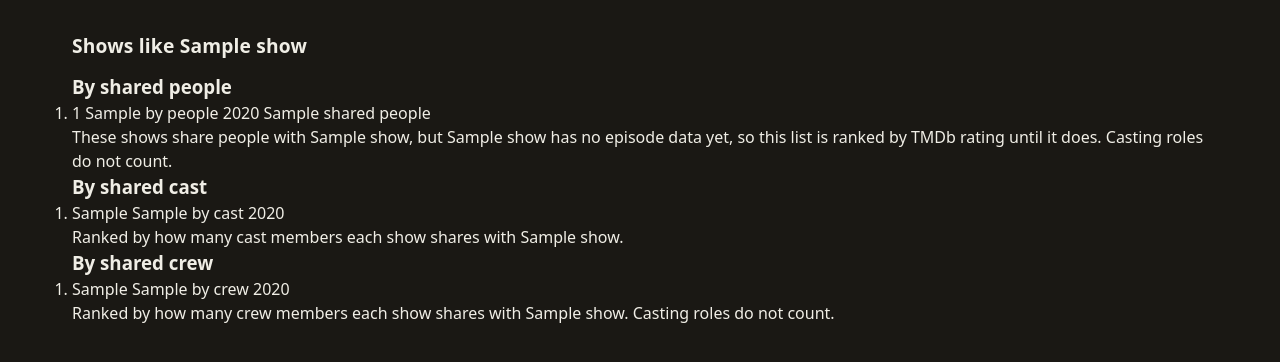
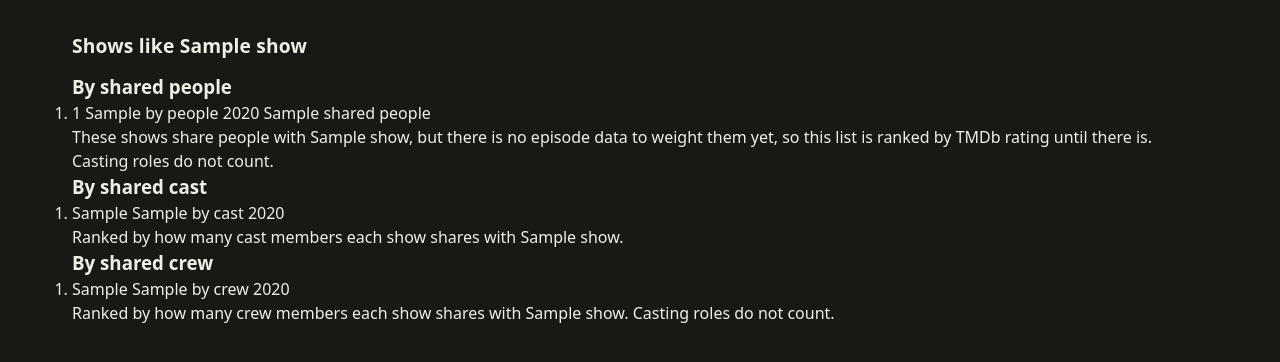
Before and after one commit to patricio-quezada/tvlens, a Django app: template templates/shows/similar.html in a window 1280 px wide. Shown: the part 59-421 px from the top of the page. Run offline with Django 5.2, Linux system fonts and the light colour scheme; tables that the repository leaves empty hold one stand-in row (values such as "Sample post"); the template is opened without the code that fills it: values that come from a table or form of the project are taken from there, most other values are stand-ins (such as "Sample title", 1, 10 or a date in 2020).

Commit message:
Fallback caption: stop claiming the show lacks episode data
The fallback also fires when the source show has episodes but every shared
edge carries a null count. The old caption asserted the show had no episode
data, which is false in that case. Reworded to blame the missing weighting
signal rather than the show. Found in the pre-merge review of 9267f57.

```diff
--- a/templates/shows/similar.html
+++ b/templates/shows/similar.html
@@ -17,7 +17,7 @@
         {% endfor %}
     </ol>
     {% if by_people.rating_fallback %}
-    <p class="similar-note">These shows share people with {{ show.name }}, but {{ show.name }} has no episode data yet, so this list is ranked by TMDb rating until it does. Casting roles do not count.</p>
+    <p class="similar-note">These shows share people with {{ show.name }}, but there is no episode data to weight them yet, so this list is ranked by TMDb rating until there is. Casting roles do not count.</p>
     {% else %}
     <p class="similar-note">Cast and crew together, weighted by how much of each show the shared people actually made. Casting roles do not count.</p>
     {% endif %}
```
